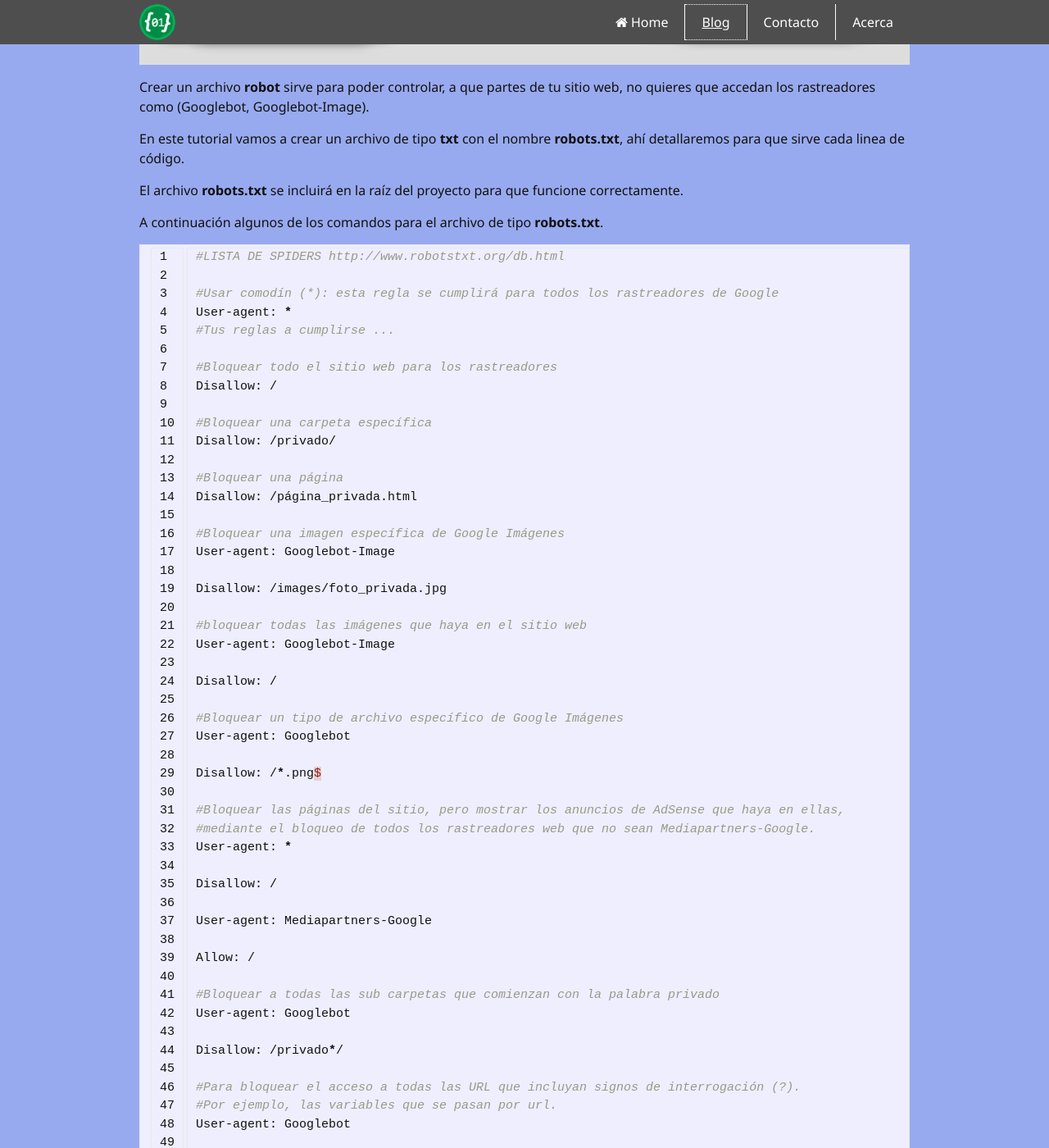
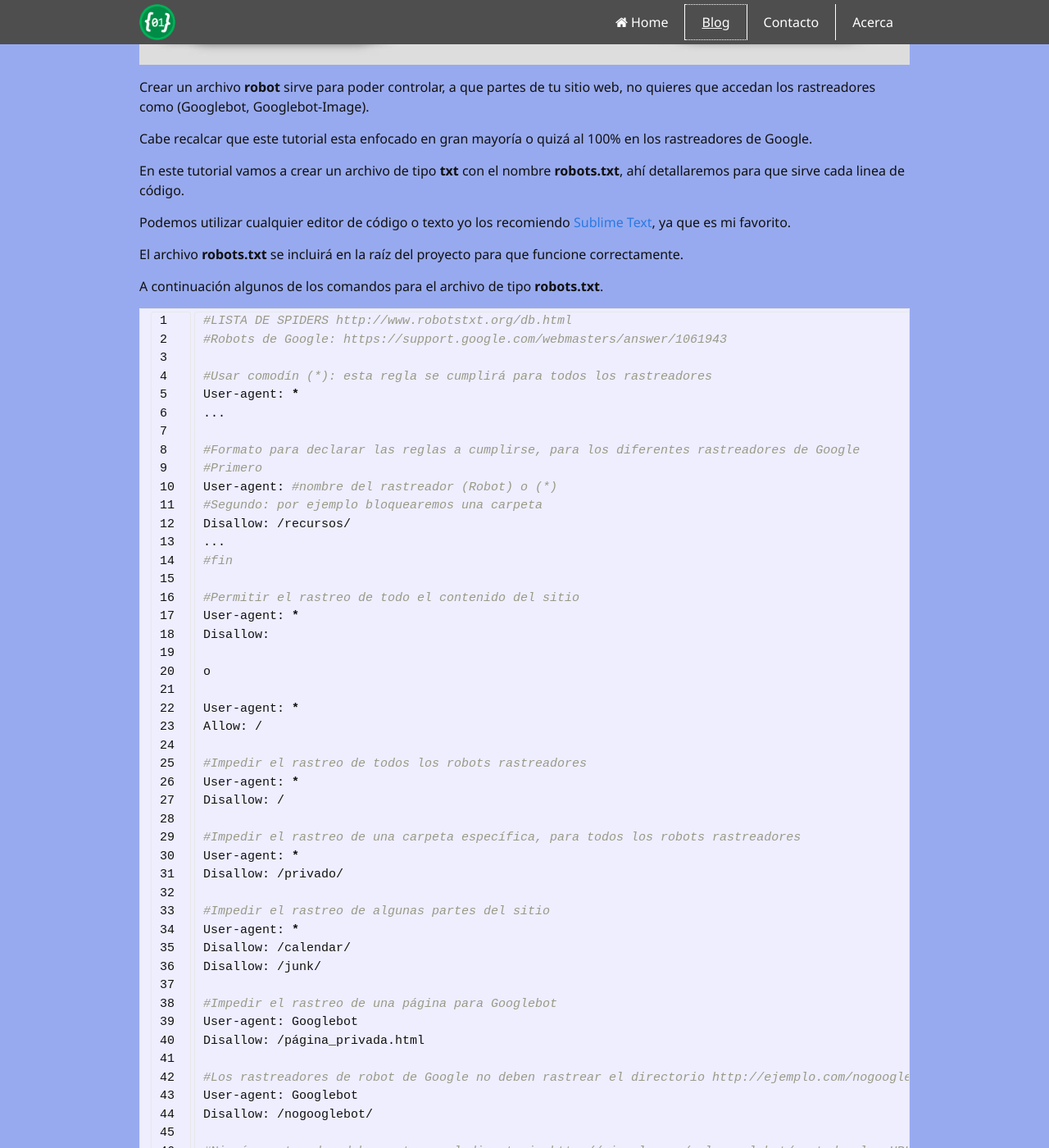
Before and after one commit to 01luisrene/Blog-Jekyll, a Jekyll site: the page built from _posts/2016-02-24-como-crear-un-archivo-robots.txt.md, in a window 1280 px wide and 1400 px high, scrolled down 656 px. Shown: the whole window at 82% size. Built offline with Jekyll 4.4.1, drawn with Linux system fonts in a browser that asks for light colours; comment, search, counter and statistics services are not loaded; some of the changed text lies outside the part shown.

Commit message:
como crear un archivo de tipo robots.txt
subiendo archivo con algunas modificaciones

```diff
--- a/_posts/2016-02-24-como-crear-un-archivo-robots.txt.md
+++ b/_posts/2016-02-24-como-crear-un-archivo-robots.txt.md
@@ -11,7 +11,11 @@
 
 Crear un archivo **robot** sirve para poder controlar, a que partes de tu sitio web, no quieres que accedan los rastreadores como (Googlebot, Googlebot-Image).
 
+Cabe recalcar que este tutorial esta enfocado en gran mayoría o quizá al 100% en los rastreadores de Google.
+
 En este tutorial vamos a crear un archivo de tipo **txt** con el nombre **robots.txt**, ahí detallaremos para que sirve cada linea de código.
+
+Podemos utilizar cualquier editor de código o texto yo los recomiendo <a href="https://www.sublimetext.com/" target="_blank" rel="no-follow">Sublime Text</a>, ya que es mi favorito.
 
 El archivo **robots.txt** se incluirá en la raíz del proyecto para que funcione correctamente.
 
@@ -19,34 +23,74 @@
 
 {% highlight bash linenos %}
 #LISTA DE SPIDERS http://www.robotstxt.org/db.html
+#Robots de Google: https://support.google.com/webmasters/answer/1061943
 
-#Usar comodín (*): esta regla se cumplirá para todos los rastreadores de Google
+#Usar comodín (*): esta regla se cumplirá para todos los rastreadores
 User-agent: *
-#Tus reglas a cumplirse ...
+...
 
-#Bloquear todo el sitio web para los rastreadores
+#Formato para declarar las reglas a cumplirse, para los diferentes rastreadores de Google
+#Primero
+User-agent: #nombre del rastreador (Robot) o (*)
+#Segundo: por ejemplo bloquearemos una carpeta
+Disallow: /recursos/
+...
+#fin
+
+#Permitir el rastreo de todo el contenido del sitio
+User-agent: *
+Disallow:
+
+o
+
+User-agent: *
+Allow: /
+
+#Impedir el rastreo de todos los robots rastreadores
+User-agent: *
 Disallow: /
 
-#Bloquear una carpeta específica
+#Impedir el rastreo de una carpeta específica, para todos los robots rastreadores
+User-agent: *
 Disallow: /privado/
 
-#Bloquear una página
+#Impedir el rastreo de algunas partes del sitio
+User-agent: *
+Disallow: /calendar/
+Disallow: /junk/
+
+#Impedir el rastreo de una página para Googlebot
+User-agent: Googlebot
 Disallow: /página_privada.html
 
-#Bloquear una imagen específica de Google Imágenes
+#Los rastreadores de robot de Google no deben rastrear el directorio http://ejemplo.com/nogooglebot/
+User-agent: Googlebot
+Disallow: /nogooglebot/
+
+#Ningún rastreador debe rastrear el directorio http://ejemplo.com/onlygooglebot/ y todas las URL incluidas.
+User-agent: *
+Disallow: /onlygooglebot/
+
+#Impedir el rastreo de una imagen específica para Google Imágenes
 User-agent: Googlebot-Image
+Disallow: /images/foto_personal.jpg
 
-Disallow: /images/foto_privada.jpg
-
-#bloquear todas las imágenes que haya en el sitio web
+#Impedir el rastreo de todas las imágenes que haya en el sitio, para Google Imágenes
 User-agent: Googlebot-Image
-
 Disallow: /
 
-#Bloquear un tipo de archivo específico de Google Imágenes
-User-agent: Googlebot
+#Impedir el rastreo de formatos específicos para Google Imágenes
+User-agent: Googlebot-Image
+Disallow: /*.png$
 
-Disallow: /*.png$
+o
+
+User-agent: Googlebot-Image
+Disallow: /*.gif$
+
+o
+
+...
 
 #Bloquear las páginas del sitio, pero mostrar los anuncios de AdSense que haya en ellas,
 #mediante el bloqueo de todos los rastreadores web que no sean Mediapartners-Google.
@@ -58,21 +102,57 @@
 
 Allow: /
 
-#Bloquear a todas las sub carpetas que comienzan con la palabra privado
+#Impedir el rastreo de todas las sub carpetas que comienzan con la palabra personal para Googlebot
 User-agent: Googlebot
-
-Disallow: /privado*/
+Disallow: /personal*/
 
 #Para bloquear el acceso a todas las URL que incluyan signos de interrogación (?).
 #Por ejemplo, las variables que se pasan por url.
 User-agent: Googlebot
-
 Disallow: /*?
 
 #Para bloquear URLs que terminen de una forma concreta, utiliza $. Por ejemplo, el código de muestra bloquea cualquier URL que acabe en .pdf.
 User-agent: Googlebot
+Disallow: /*.pdf$
 
-Disallow: /*.pdf$
+#Permitir el acceso a un único rastreador
+User-agent: Googlebot-Video
+Disallow:
+
+User-agent: *
+Disallow: /
+
+#Permitir el acceso a todos los rastreadores excepto a uno
+
+User-agent: Mediapartners-Google
+Disallow: /
+
+User-agent: *
+Disallow:
+
+#Indicar a los rastreadores donde se encuentra el archivo Sitemap
+Sitemap: http://www.ejemplo.com/sitemap.xml
+
+#Nota: recuerda que, en algunas situaciones, las URL del sitio web se pueden indexar aunque no se hayan rastreado previamente.
+
 {% endhighlight %}
 
+### Ejemplo de uso en un proyecto
+Te recomiendo que no incluyas ninguna linea de comentarios
+{% highlight bash linenos %}
+User-agent: *
+Allow: /
+Disallow: /recursos/
+Disallow: /*.js$
+Disallow: /*.css$
+Disallow: /*.scss$
+Disallow: /assets/fonts/
+Disallow: /*.md$
+
+User-agent: Googlebot-Image
+Disallow: /assets/images/bg/
+Disallow: /assets/images/overlays/
+
+Sitemap: http://www.ejemplo.com/sitemap.xml
+{% endhighlight %}
 Para mayor información consulte la ayuda en Google, [cómo bloquear URLs con robots.txt](https://support.google.com/webmasters/answer/6062596)
```
